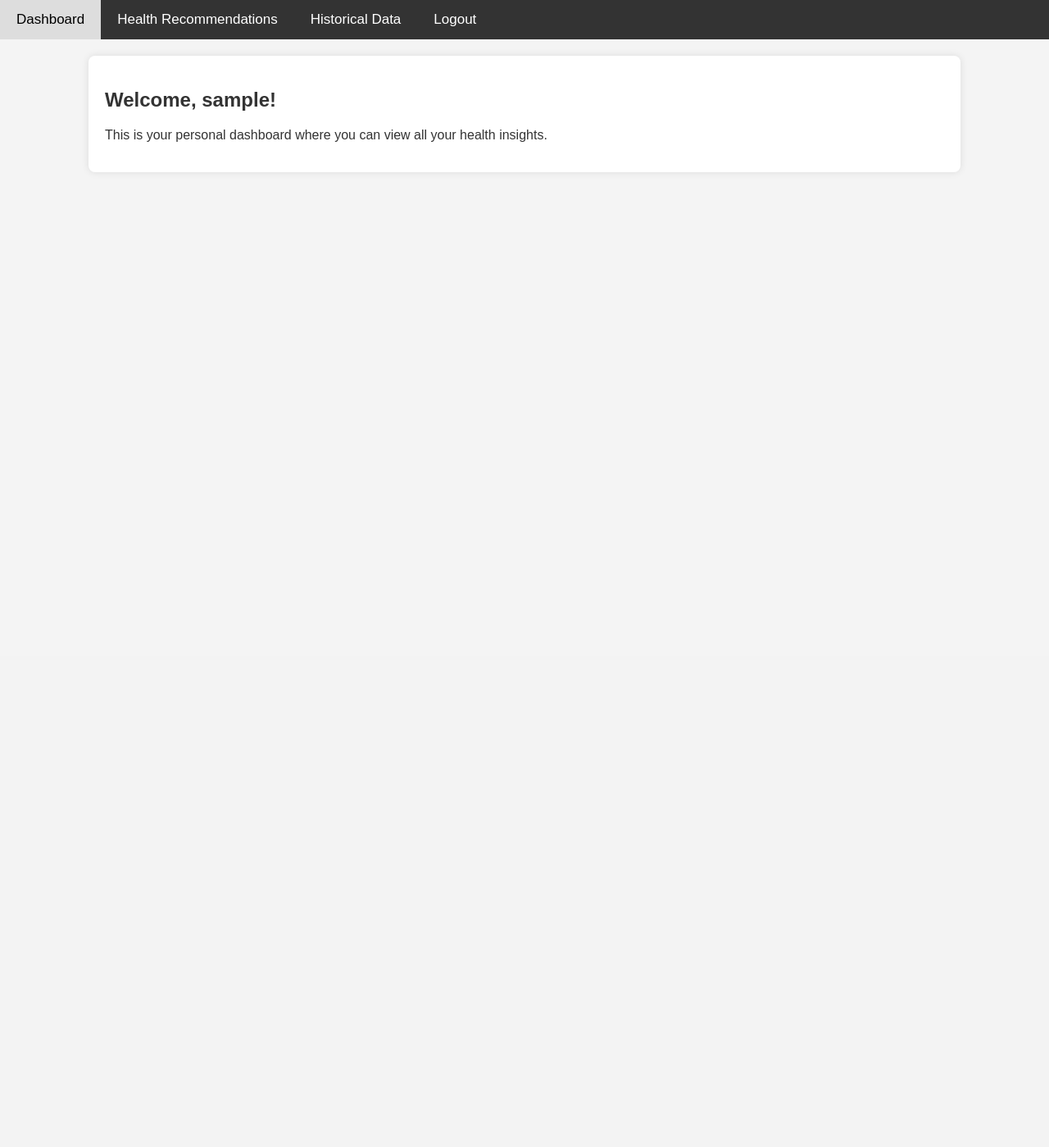
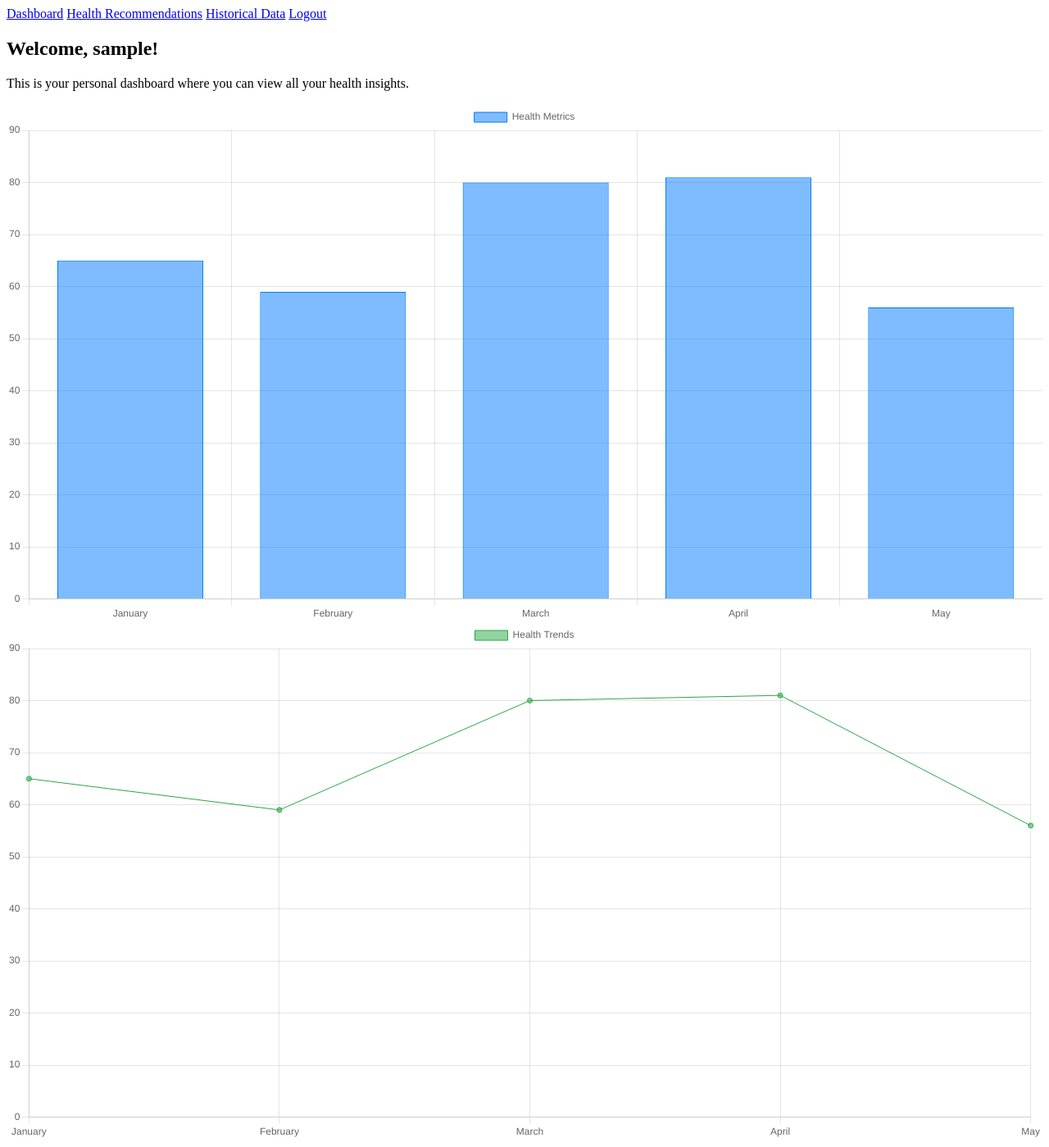
Before and after one commit to SEO-TECH-PROJECT1/HealthWatch, a Flask app: page /dashboard in a window 1280 px wide. Shown: the whole page at 82% size. Before the commit the page ends 173 px from the top, so only its background shows below. Run offline with Flask 2, Linux system fonts and the light colour scheme; the visitor is signed in with stand-in values (Sample User, id 1).

Commit message:
Frontend changes

```diff
--- a/static/styles.css
+++ b/static/styles.css
@@ -1,7 +1,7 @@
 /* General body styling */
 body {
     font-family: 'Arial', sans-serif;
-    background-color: #f4f4f4;
+    background-color: #f0f4f8;
     margin: 0;
     padding: 0;
     color: #333;
@@ -88,7 +88,7 @@
 .dashboard-container h2,
 .health-container h2,
 .history-container h2 {
-    color: #333;
+    color: #007BFF;
 }
 
 /* Flash messages styling */
@@ -108,3 +108,23 @@
     clear: both;
     display: table;
 }
+
+/* Chart container styling */
+.chart-container {
+    display: flex;
+    justify-content: space-around;
+    margin-top: 20px;
+}
+
+.chart {
+    width: 45%;
+    background-color: #fff;
+    border: 1px solid #ddd;
+    border-radius: 8px;
+    padding: 20px;
+}
+
+.chart canvas {
+    width: 100%;
+    height: 300px;
+}
--- a/templates/dashboard.html
+++ b/templates/dashboard.html
@@ -1,8 +1,65 @@
-{% extends 'base.html' %}
+{% extends 'layout.html' %}
 {% block title %}Dashboard{% endblock %}
 {% block content %}
 <div class="dashboard-container">
     <h2>Welcome, {{ session['username'] }}!</h2>
     <p>This is your personal dashboard where you can view all your health insights.</p>
+
+    <div class="chart-container">
+        <div class="chart">
+            <canvas id="chart1"></canvas>
+        </div>
+        <div class="chart">
+            <canvas id="chart2"></canvas>
+        </div>
+    </div>
 </div>
+
+<!-- Include Chart.js -->
+<script src="https://cdn.jsdelivr.net/npm/chart.js"></script>
+<script>
+    var ctx1 = document.getElementById('chart1').getContext('2d');
+    var chart1 = new Chart(ctx1, {
+        type: 'bar',
+        data: {
+            labels: ['January', 'February', 'March', 'April', 'May'],
+            datasets: [{
+                label: 'Health Metrics',
+                data: [65, 59, 80, 81, 56],
+                backgroundColor: 'rgba(0, 123, 255, 0.5)',
+                borderColor: 'rgba(0, 123, 255, 1)',
+                borderWidth: 1
+            }]
+        },
+        options: {
+            scales: {
+                y: {
+                    beginAtZero: true
+                }
+            }
+        }
+    });
+
+    var ctx2 = document.getElementById('chart2').getContext('2d');
+    var chart2 = new Chart(ctx2, {
+        type: 'line',
+        data: {
+            labels: ['January', 'February', 'March', 'April', 'May'],
+            datasets: [{
+                label: 'Health Trends',
+                data: [65, 59, 80, 81, 56],
+                backgroundColor: 'rgba(40, 167, 69, 0.5)',
+                borderColor: 'rgba(40, 167, 69, 1)',
+                borderWidth: 1
+            }]
+        },
+        options: {
+            scales: {
+                y: {
+                    beginAtZero: true
+                }
+            }
+        }
+    });
+</script>
 {% endblock %}
```
